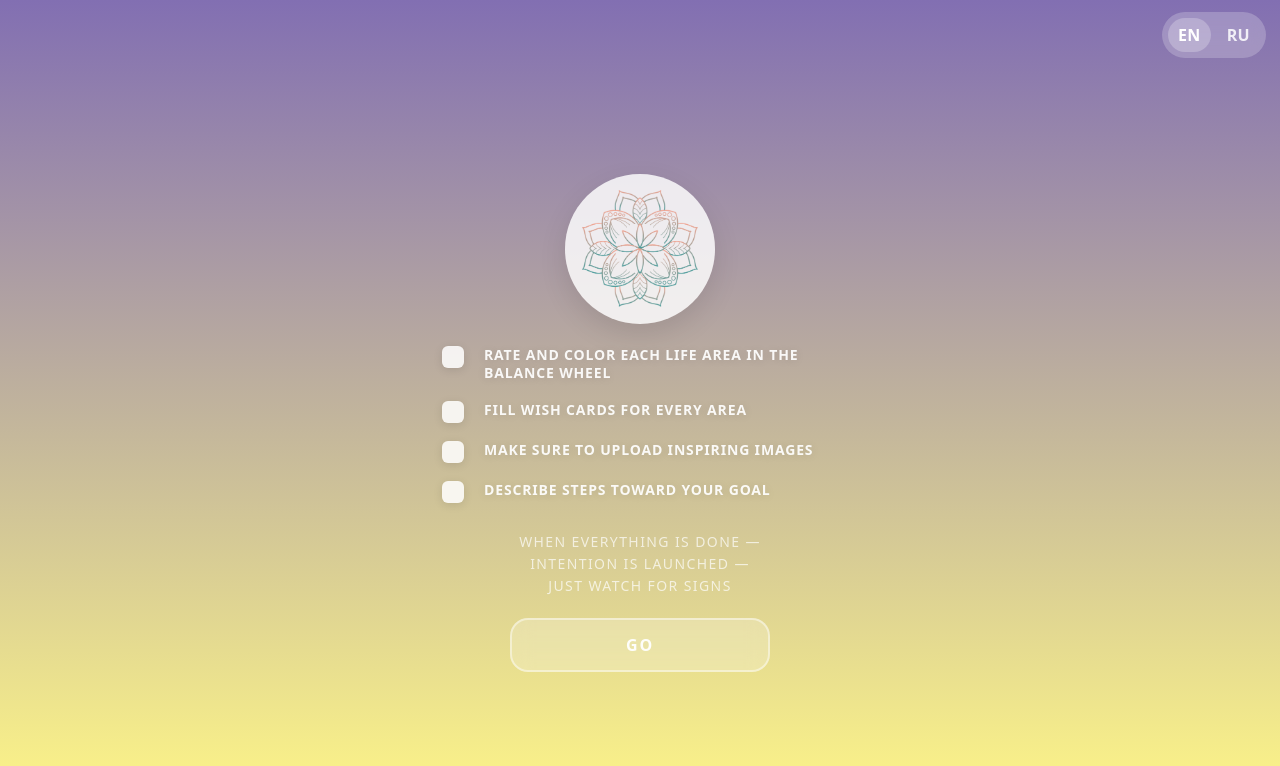
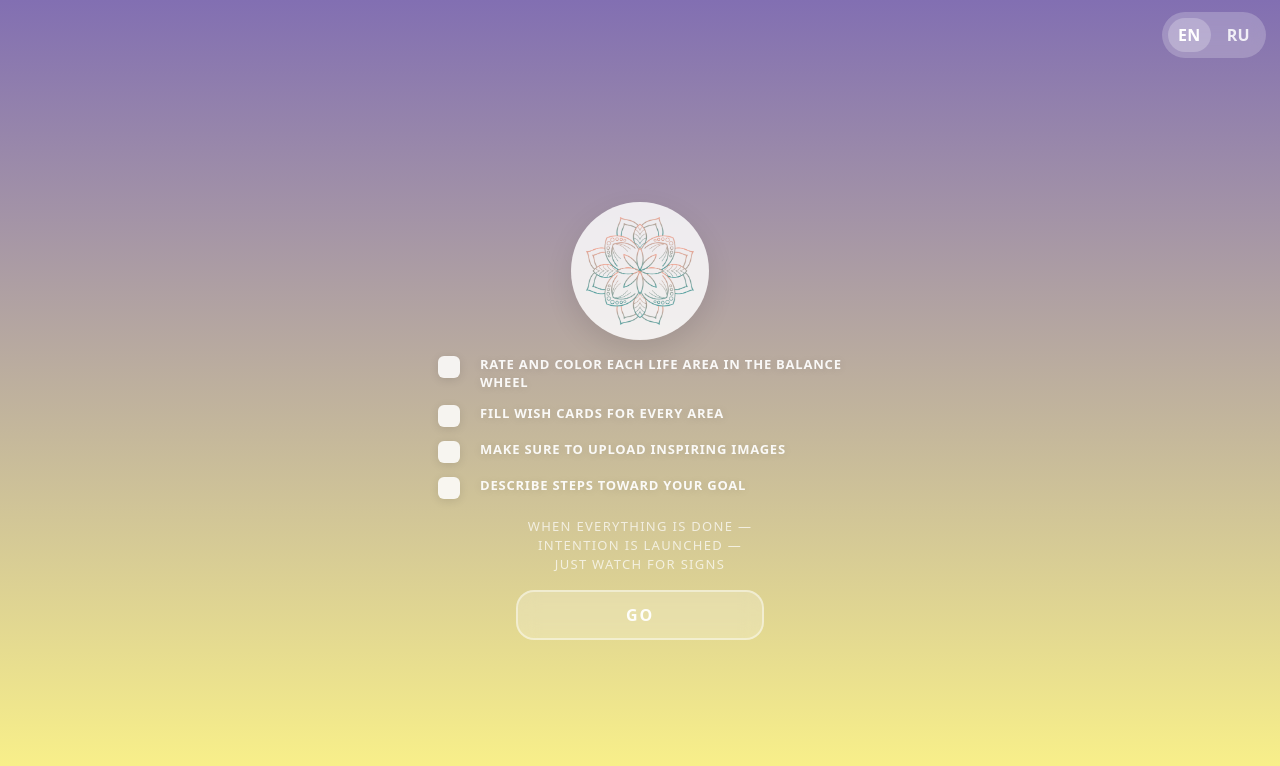
Before and after one commit to Tilkerman/calendar-of-desires, a React (Vite) app: page / in a window 1280 px wide. Both pictures are taken after a click on the button "START". Shown: the top 766 px of the page. Built offline with nearby package versions, Linux system fonts and the light colour scheme.

Commit message:
ui: compact intro screen layout

```diff
--- a/src/components/IntroScreen/IntroScreen.css
+++ b/src/components/IntroScreen/IntroScreen.css
@@ -5,8 +5,8 @@
   align-items: center;
   justify-content: center;
   background: linear-gradient(180deg, #826fb2 0%, #fdf588 100%);
-  padding: calc(env(safe-area-inset-top, 0px) + 64px) env(safe-area-inset-right, 0px)
-    calc(env(safe-area-inset-bottom, 0px) + 22px) env(safe-area-inset-left, 0px);
+  padding: calc(env(safe-area-inset-top, 0px) + 54px) env(safe-area-inset-right, 0px)
+    calc(env(safe-area-inset-bottom, 0px) + 16px) env(safe-area-inset-left, 0px);
   position: relative;
 }
 
@@ -29,8 +29,8 @@
   display: flex;
   flex-direction: column;
   align-items: stretch;
-  gap: 22px;
-  padding: 0 22px;
+  gap: 16px;
+  padding: 0 18px;
 }
 
 .intro-mandala {
@@ -40,8 +40,8 @@
 }
 
 .intro-mandala-circle {
-  width: clamp(120px, 30vw, 150px);
-  height: clamp(120px, 30vw, 150px);
+  width: clamp(104px, 28vw, 138px);
+  height: clamp(104px, 28vw, 138px);
   border-radius: 999px;
   background: rgba(255, 255, 255, 0.82);
   display: grid;
@@ -64,7 +64,7 @@
   margin: 0;
   display: flex;
   flex-direction: column;
-  gap: 18px;
+  gap: 14px;
 }
 
 .intro-step {
@@ -88,12 +88,12 @@
   letter-spacing: 0.06em;
   line-height: 1.35;
   font-weight: 600;
-  font-size: 14px;
+  font-size: 13px;
   text-shadow: 0 1px 10px rgba(0, 0, 0, 0.10);
 }
 
 .intro-footer {
-  padding-top: 6px;
+  padding-top: 2px;
 }
 
 .intro-footer-text {
@@ -102,16 +102,16 @@
   color: rgba(255, 255, 255, 0.70);
   text-transform: uppercase;
   letter-spacing: 0.10em;
-  line-height: 1.55;
+  line-height: 1.45;
   white-space: pre-line;
   font-weight: 500;
-  font-size: 14px;
+  font-size: 13px;
 }
 
 .intro-go {
-  width: min(260px, 78vw);
+  width: min(248px, 76vw);
   align-self: center;
-  padding: 14px 18px;
+  padding: 12px 16px;
   background: rgba(255, 255, 255, 0.22);
   border: 2px solid rgba(255, 255, 255, 0.45);
   border-radius: 18px;
@@ -139,3 +139,33 @@
   outline: 2px solid rgba(255, 255, 255, 0.9);
   outline-offset: 3px;
 }
+
+/* Extra compact layout for short screens */
+@media (max-height: 740px) {
+  .intro-screen {
+    padding: calc(env(safe-area-inset-top, 0px) + 46px) env(safe-area-inset-right, 0px)
+      calc(env(safe-area-inset-bottom, 0px) + 12px) env(safe-area-inset-left, 0px);
+  }
+
+  .intro-stage {
+    gap: 12px;
+  }
+
+  .intro-mandala-circle {
+    width: clamp(92px, 26vw, 120px);
+    height: clamp(92px, 26vw, 120px);
+  }
+
+  .intro-steps {
+    gap: 12px;
+  }
+
+  .intro-step-text {
+    font-size: 12.5px;
+  }
+
+  .intro-footer-text {
+    font-size: 12px;
+    line-height: 1.35;
+  }
+}
```
